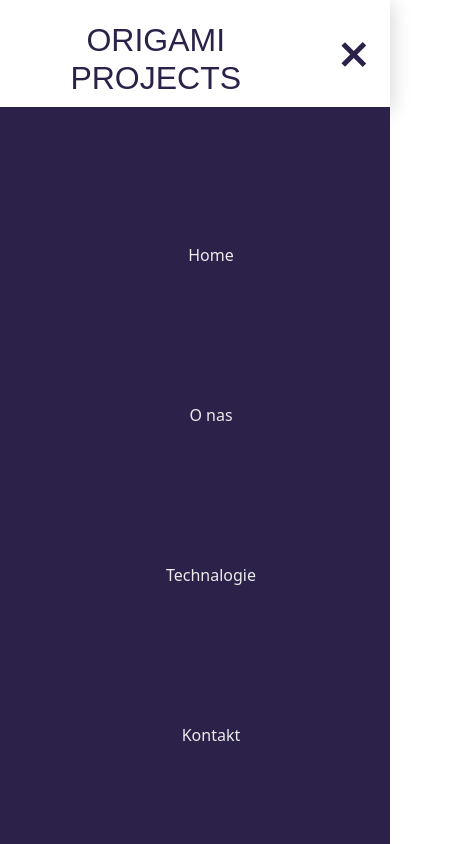
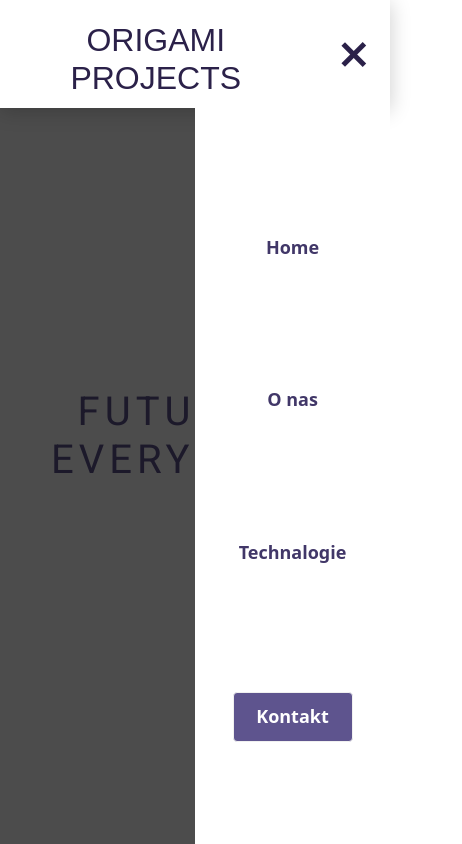
Before and after one commit to koczokok/OrigamiProjectsWebsite, a plain HTML site: page public/index.html in a window 390 px wide. Both pictures are taken after a click on the element 350 px from the left and 54 px from the top of the page. Shown: the top 844 px of the page, 462 px wide, since content can reach past the window. Drawn offline with nearby package versions, Linux system fonts and the light colour scheme; a web font is replaced by a local one.

Commit message:
responsiveness

```diff
--- a/public/app.js
+++ b/public/app.js
@@ -6,7 +6,7 @@
 const nav = document.querySelector(".nav")
 const li = document.querySelectorAll(".mobile-nav-links li")
 const img = document.querySelector("#bimg")
-
+const modal = document.querySelector('.bg-modal')
 let height = nav.offsetHeight
 console.log(height)
 img.style.marginTop = height
@@ -21,7 +21,7 @@
     mobile.classList.toggle('is-active')
     btn.classList.toggle('toggle')
     body.classList.toggle('burger-active')
-
+    modal.classList.toggle('active')
 
 })
 
@@ -31,6 +31,7 @@
     mobile.classList.toggle('is-active')
     btn.classList.toggle('toggle')
     body.classList.toggle('burger-active')
+    modal.classList.toggle('active')
   })
 })
 const sectionOneOptions = {
--- a/public/index.html
+++ b/public/index.html
@@ -86,9 +86,13 @@
             <li><a href="#two">O nas</a></li>
 
             <li><a href="#three">Technalogie</a></li>
-            <li> <a href="#four">Kontakt</a></li>
+            <div class="kontakt-nabvbar">
+                <li> <a href="#four" id="kontakt-navbar">Kontakt</a></li>
+            </div>
+
         </ul>
     </nav>
+    <div class="bg-modal">  </div>
     <main>
         <div class="conteiner">
             <section class="main-section-one" id="one">
--- a/public/style.css
+++ b/public/style.css
@@ -31,7 +31,7 @@ body {
   scrollbar-width: none;
   width: 100vw;
   scroll-margin: 300px !important ;
-  /* overflow-x: hidden; */
+  overflow-x: hidden;
 }
 
 .container {
@@ -178,6 +178,8 @@ body::-webkit-scrollbar {
     justify-content: center;
     margin: 0 auto 0 auto;
   }
+
+
 }
 
 @media screen and (max-width: 1200px){
@@ -192,7 +194,7 @@ body::-webkit-scrollbar {
   }
 
   .nav {
-    height: 108px;
+    min-height: 108px;
   }
   .nav-links {
     align-items: center;
@@ -270,6 +272,9 @@ body::-webkit-scrollbar {
   justify-content: center;
   margin: 0 auto 0 auto;
 }
+
+
+
 }
 
 
@@ -333,6 +338,8 @@ body::-webkit-scrollbar {
   color: rgb(235, 235, 235);
 }
 
+
+
 /* Media Queries*/
 
 @media screen and (max-width: 530px) {
@@ -343,6 +350,83 @@ body::-webkit-scrollbar {
   .logo {
     width: 70%;
   }
+
+
+
+}
+
+
+@media screen and (max-width: 414px) {
+  form{
+    min-width: 75% !important;
+  }
+
+  .form-div{
+    width: 80% !important;
+    height: auto !important;
+    padding-bottom: 30px;
+  }
+
+  .kontaktdiv h4{
+    font-size: 2.4rem !important;
+ }
+
+ #kontakt-navbar{
+  width: 100px;
+  height: 50px;
+  display: flex;
+  align-items: center;
+  color: #fff;
+  justify-content: center;
+  border: 1px solid #f0f0f0;
+  border-radius: 4px;
+ }
+
+ .mobile-nav-links {
+  position: fixed;
+  left: 100%;
+  top: 108px;
+  height: 90vh;
+  z-index: 98;
+  background-color: white;
+
+  display: flex;
+  flex-direction: column;
+  align-items: center;
+  width: 50%;
+  transition: 1s;
+  justify-content: space-evenly;
+  padding: 0;
+
+}
+.mobile-nav-links li  a{
+  color: #413768;
+  font-size: 18px;
+  font-weight: bold;
+}
+.mobile-nav-links.is-active {
+  left: 50%;
+
+
+}
+.bg-modal.active{
+  left: 0;
+  opacity: 0.7;
+}
+.bg-modal{
+
+  position: fixed;
+  top: 0;
+  left: -100%;
+  width: 50%;
+  height: 100%;
+  background-color: black;
+  opacity: 0;
+  z-index: 90;
+  transition: 1s;
+}
+
+
 }
 
 @media screen and (max-width: 1000px) {
@@ -376,6 +460,61 @@ body::-webkit-scrollbar {
   body {
     overflow-x: hidden;
   }
+
+ #kontakt-navbar{
+  width: 120px;
+  height: 50px;
+  display: flex;
+  align-items: center;
+  color: #fff;
+  justify-content: center;
+  border: 1px solid #f0f0f0;
+  border-radius: 4px;
+ }
+
+ .mobile-nav-links {
+  position: fixed;
+  left: 100%;
+  top: 108px;
+  height: 90vh;
+  z-index: 98;
+  background-color: white;
+
+  display: flex;
+  flex-direction: column;
+  align-items: center;
+  width: 50%;
+  transition: 1s;
+  justify-content: space-evenly;
+  padding: 0;
+
+}
+.mobile-nav-links li  a{
+  color: #413768;
+  font-size: 18px;
+  font-weight: bold;
+}
+.mobile-nav-links.is-active {
+  left: 50%;
+
+
+}
+.bg-modal.active{
+  left: 0;
+  opacity: 0.7;
+}
+.bg-modal{
+
+  position: fixed;
+  top: 0;
+  left: -100%;
+  width: 50%;
+  height: 100%;
+  background-color: black;
+  opacity: 0;
+  z-index: 90;
+  transition: 1s;
+}
 }
 /*
 @media screen and (max-width: 1024px) {
```
